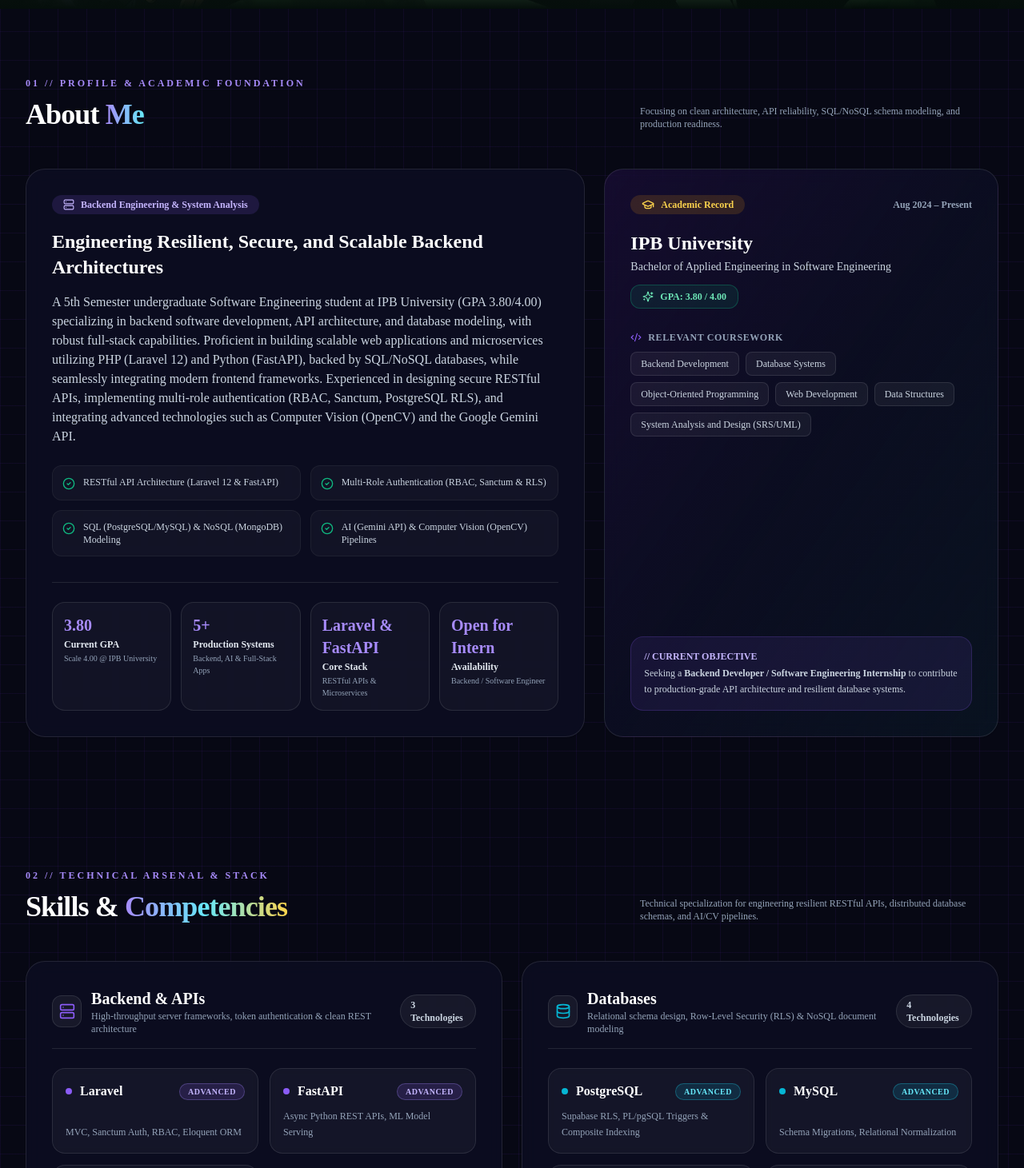
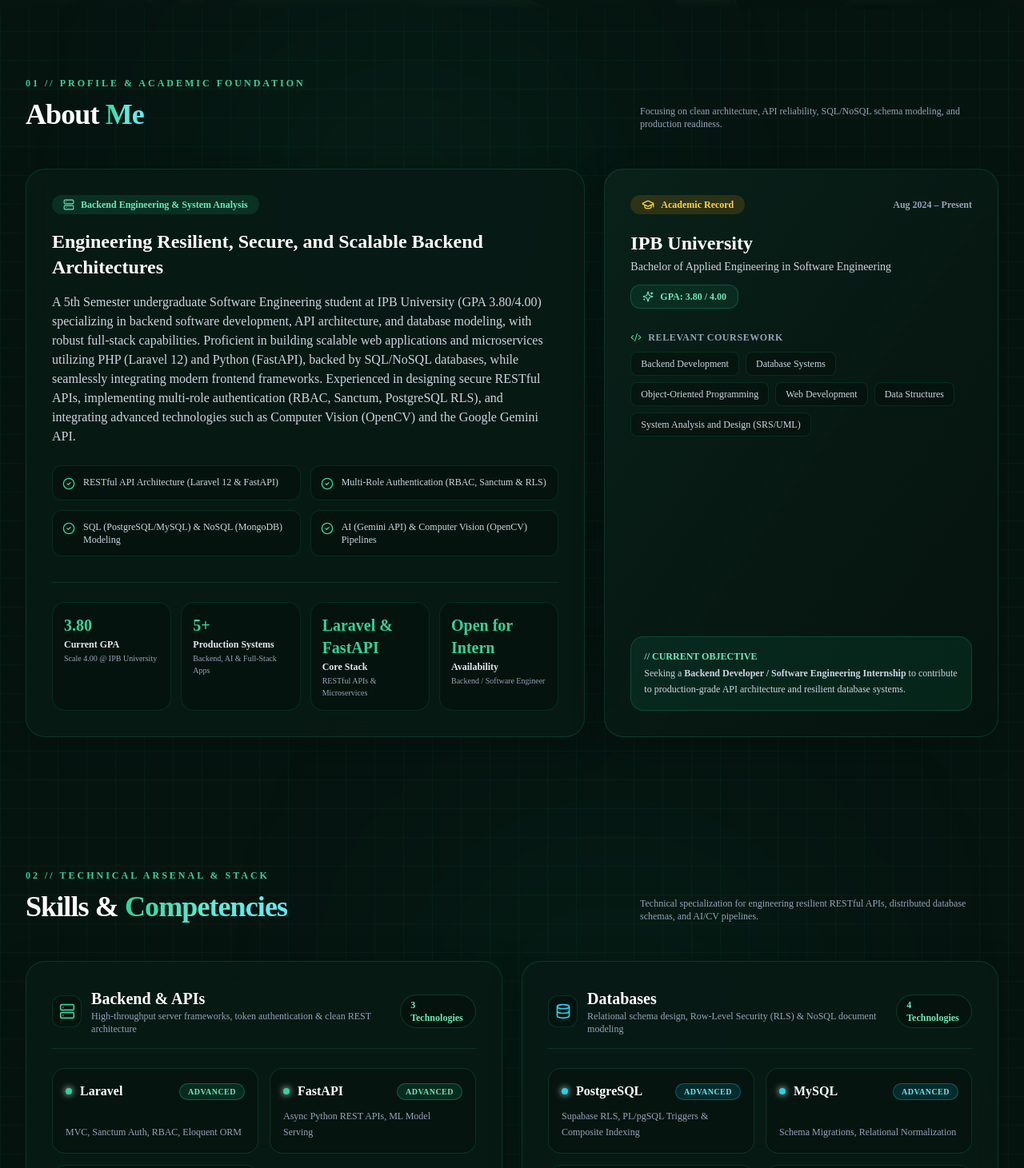
Before and after one commit to stinglikeabeemer/Portofolio, a Next.js app: page / in a window 1280 px wide. Shown: the part 789-2250 px from the top of the page at 80% size. Built offline with nearby package versions, Linux system fonts and the light colour scheme.

Commit message:
style: harmonize background, cards, and accents with Julian forest obsidian aesthetic

```diff
--- a/app/layout.tsx
+++ b/app/layout.tsx
@@ -35,7 +35,7 @@ export default function RootLayout({
 }>) {
   return (
     <html lang="en" suppressHydrationWarning>
-      <body className="min-h-screen bg-slate-50 font-sans text-slate-900 transition-colors duration-300 dark:bg-[#070814] dark:text-slate-100">
+      <body className="min-h-screen bg-slate-50 font-sans text-slate-900 transition-colors duration-300 dark:bg-[#061410] dark:text-slate-100">
         <ThemeProvider
           attribute="class"
           defaultTheme="dark"
--- a/components/AboutSection.tsx
+++ b/components/AboutSection.tsx
@@ -10,16 +10,19 @@ export function AboutSection() {
 
   return (
     <section id="about" className="relative py-20 scroll-mt-24">
-      <div className="mx-auto max-w-7xl px-4 sm:px-6 lg:px-8">
+      {/* Subtle ambient green glow in the background */}
+      <div className="pointer-events-none absolute left-1/4 top-10 h-96 w-96 rounded-full bg-emerald-500/10 blur-[140px]" />
+
+      <div className="mx-auto max-w-7xl px-4 sm:px-6 lg:px-8 relative z-10">
         {/* Section Heading */}
         <div className="mb-12 flex flex-col gap-3 md:flex-row md:items-end md:justify-between">
           <div>
-            <span className="font-mono text-xs font-semibold uppercase tracking-[0.25em] text-violet-600 dark:text-violet-400">
+            <span className="font-mono text-xs font-semibold uppercase tracking-[0.25em] text-emerald-400">
               01 // PROFILE &amp; ACADEMIC FOUNDATION
             </span>
             <h2 className="mt-2 font-display text-3xl font-extrabold tracking-tight text-slate-900 dark:text-white sm:text-4xl">
               About{" "}
-              <span className="bg-gradient-to-r from-violet-600 to-cyan-500 bg-clip-text text-transparent dark:from-violet-400 dark:to-cyan-300">
+              <span className="bg-gradient-to-r from-emerald-400 via-teal-300 to-cyan-300 bg-clip-text text-transparent">
                 Me
               </span>
             </h2>
@@ -36,10 +39,10 @@ export function AboutSection() {
             initial={false}
             whileHover={{ y: -4 }}
             transition={{ duration: 0.3 }}
-            className="lg:col-span-7 flex flex-col justify-between rounded-3xl border border-slate-200/80 bg-white/80 p-7 shadow-sm backdrop-blur-md dark:border-white/10 dark:bg-[#0c0e22]/85 sm:p-8"
+            className="lg:col-span-7 flex flex-col justify-between rounded-3xl border border-slate-200/80 bg-white/80 p-7 shadow-sm backdrop-blur-md dark:border-emerald-500/20 dark:bg-[#081a14]/90 dark:shadow-[0_10px_35px_rgba(4,13,10,0.5)] sm:p-8"
           >
             <div className="space-y-4">
-              <div className="inline-flex items-center gap-2 rounded-full bg-violet-500/10 px-3.5 py-1 text-xs font-semibold text-violet-600 dark:bg-violet-500/15 dark:text-violet-300">
+              <div className="inline-flex items-center gap-2 rounded-full bg-emerald-500/10 px-3.5 py-1 text-xs font-semibold text-emerald-600 dark:bg-emerald-500/15 dark:text-emerald-300">
                 <Server className="h-3.5 w-3.5" />
                 <span>Backend Engineering &amp; System Analysis</span>
               </div>
@@ -61,9 +64,9 @@ export function AboutSection() {
                 ].map((point) => (
                   <div
                     key={point}
-                    className="flex items-start gap-2.5 rounded-xl border border-slate-200/60 bg-slate-50/70 p-3 text-xs font-medium text-slate-700 dark:border-white/5 dark:bg-white/[0.03] dark:text-slate-300"
+                    className="flex items-start gap-2.5 rounded-xl border border-slate-200/60 bg-slate-50/70 p-3 text-xs font-medium text-slate-700 dark:border-emerald-500/15 dark:bg-[#05130e]/70 dark:text-slate-300"
                   >
-                    <CheckCircle2 className="mt-0.5 h-4 w-4 shrink-0 text-emerald-500" />
+                    <CheckCircle2 className="mt-0.5 h-4 w-4 shrink-0 text-emerald-400" />
                     <span>{point}</span>
                   </div>
                 ))}
@@ -71,13 +74,13 @@ export function AboutSection() {
             </div>
 
             {/* Stats Row */}
-            <div className="mt-8 grid grid-cols-2 gap-3 border-t border-slate-200/70 pt-6 dark:border-white/10 sm:grid-cols-4">
+            <div className="mt-8 grid grid-cols-2 gap-3 border-t border-slate-200/70 pt-6 dark:border-emerald-500/15 sm:grid-cols-4">
               {personal.stats.map((stat) => (
                 <div
                   key={stat.label}
-                  className="rounded-2xl border border-slate-200/60 bg-slate-50/80 p-3.5 dark:border-white/10 dark:bg-white/[0.03]"
+                  className="rounded-2xl border border-slate-200/60 bg-slate-50/80 p-3.5 dark:border-emerald-500/15 dark:bg-[#05130e]/70"
                 >
-                  <p className="font-display text-lg font-extrabold text-violet-600 dark:text-violet-400 sm:text-xl">
+                  <p className="font-display text-lg font-extrabold text-emerald-500 dark:text-emerald-400 sm:text-xl">
                     {stat.value}
                   </p>
                   <p className="mt-0.5 text-xs font-semibold text-slate-800 dark:text-slate-200">
@@ -96,7 +99,7 @@ export function AboutSection() {
             initial={false}
             whileHover={{ y: -4 }}
             transition={{ duration: 0.3 }}
-            className="lg:col-span-5 flex flex-col justify-between rounded-3xl border border-slate-200/80 bg-gradient-to-br from-violet-600/5 via-white/90 to-cyan-500/5 p-7 shadow-sm backdrop-blur-md dark:border-white/10 dark:from-violet-900/20 dark:via-[#0c0e22]/90 dark:to-cyan-900/15 sm:p-8"
+            className="lg:col-span-5 flex flex-col justify-between rounded-3xl border border-slate-200/80 bg-gradient-to-br from-emerald-500/5 via-white/90 to-teal-500/5 p-7 shadow-sm backdrop-blur-md dark:border-emerald-500/20 dark:from-[#09221a]/95 dark:via-[#081a14]/90 dark:to-[#05130e]/95 dark:shadow-[0_10px_35px_rgba(4,13,10,0.5)] sm:p-8"
           >
             <div className="space-y-5">
               <div className="flex items-center justify-between">
@@ -124,14 +127,14 @@ export function AboutSection() {
 
               <div className="space-y-2.5 pt-2">
                 <div className="flex items-center gap-2 font-mono text-xs font-semibold uppercase tracking-wider text-slate-500 dark:text-slate-400">
-                  <Code2 className="h-3.5 w-3.5 text-violet-500" />
+                  <Code2 className="h-3.5 w-3.5 text-emerald-400" />
                   <span>Relevant Coursework</span>
                 </div>
                 <div className="flex flex-wrap gap-2">
                   {personal.education.coursework.map((course) => (
                     <span
                       key={course}
-                      className="rounded-lg border border-slate-200 bg-white/90 px-3 py-1.5 text-xs font-medium text-slate-700 dark:border-white/10 dark:bg-white/5 dark:text-slate-300"
+                      className="rounded-lg border border-slate-200 bg-white/90 px-3 py-1.5 text-xs font-medium text-slate-700 dark:border-emerald-500/15 dark:bg-[#05130e]/70 dark:text-slate-300"
                     >
                       {course}
                     </span>
@@ -140,8 +143,8 @@ export function AboutSection() {
               </div>
             </div>
 
-            <div className="mt-6 rounded-2xl border border-violet-500/20 bg-violet-500/5 p-4 dark:bg-violet-500/10">
-              <p className="font-mono text-xs font-semibold text-violet-700 dark:text-violet-300">
+            <div className="mt-6 rounded-2xl border border-emerald-500/25 bg-emerald-500/10 p-4">
+              <p className="font-mono text-xs font-semibold text-emerald-600 dark:text-emerald-300">
                 // CURRENT OBJECTIVE
               </p>
               <p className="mt-1 text-xs leading-relaxed text-slate-600 dark:text-slate-300">
--- a/components/HeroSection.tsx
+++ b/components/HeroSection.tsx
@@ -37,8 +37,8 @@ export function HeroSection() {
           unoptimized
           className="object-cover object-center"
         />
-        {/* Subtle bottom fade to transition smoothly into the next section */}
-        <div className="absolute bottom-0 left-0 right-0 h-40 bg-gradient-to-t from-[#050e0b] via-[#050e0b]/50 to-transparent" />
+        {/* Subtle bottom fade to transition seamlessly into the next section */}
+        <div className="absolute bottom-0 left-0 right-0 h-48 bg-gradient-to-t from-[#061410] via-[#061410]/75 to-transparent pointer-events-none" />
       </div>
 
       {/* TOP BAR (Full Width Header right on the background) */}
--- a/components/SkillBadge.tsx
+++ b/components/SkillBadge.tsx
@@ -20,24 +20,24 @@ export function SkillBadge({
   > = {
     violet: {
       border:
-        "hover:border-violet-500/50 dark:hover:border-violet-400/50 hover:shadow-[0_8px_30px_-8px_rgba(124,58,237,0.28)]",
+        "hover:border-emerald-500/50 dark:hover:border-emerald-400/50 hover:shadow-[0_8px_30px_-8px_rgba(16,185,129,0.3)]",
       badge:
-        "bg-violet-500/10 text-violet-700 border-violet-500/25 dark:bg-violet-500/15 dark:text-violet-300 dark:border-violet-400/30",
-      dot: "bg-violet-500",
+        "bg-emerald-500/10 text-emerald-700 border-emerald-500/25 dark:bg-emerald-500/15 dark:text-emerald-300 dark:border-emerald-400/30",
+      dot: "bg-emerald-400",
     },
     cyan: {
       border:
-        "hover:border-cyan-500/50 dark:hover:border-cyan-400/50 hover:shadow-[0_8px_30px_-8px_rgba(6,182,212,0.28)]",
+        "hover:border-cyan-500/50 dark:hover:border-cyan-400/50 hover:shadow-[0_8px_30px_-8px_rgba(6,182,212,0.3)]",
       badge:
         "bg-cyan-500/10 text-cyan-700 border-cyan-500/25 dark:bg-cyan-500/15 dark:text-cyan-300 dark:border-cyan-400/30",
-      dot: "bg-cyan-500",
+      dot: "bg-cyan-400",
     },
     amber: {
       border:
-        "hover:border-amber-500/50 dark:hover:border-amber-400/50 hover:shadow-[0_8px_30px_-8px_rgba(245,158,11,0.28)]",
+        "hover:border-teal-500/50 dark:hover:border-teal-400/50 hover:shadow-[0_8px_30px_-8px_rgba(20,184,166,0.3)]",
       badge:
-        "bg-amber-500/10 text-amber-700 border-amber-500/25 dark:bg-amber-500/15 dark:text-amber-300 dark:border-amber-400/30",
-      dot: "bg-amber-500",
+        "bg-teal-500/10 text-teal-700 border-teal-500/25 dark:bg-teal-500/15 dark:text-teal-300 dark:border-teal-400/30",
+      dot: "bg-teal-400",
     },
   };
 
@@ -47,12 +47,12 @@ export function SkillBadge({
     <motion.div
       initial={false}
       whileHover={{ y: -4 }}
-      className={`group relative flex flex-col justify-between rounded-2xl border border-slate-200/80 bg-white/90 p-4 backdrop-blur-sm transition-all duration-300 dark:border-white/10 dark:bg-white/[0.04] ${currentStyle.border}`}
+      className={`group relative flex flex-col justify-between rounded-2xl border border-slate-200/80 bg-white/90 p-4 backdrop-blur-sm transition-all duration-300 dark:border-emerald-500/20 dark:bg-[#05130e]/80 ${currentStyle.border}`}
     >
       <div className="flex items-center justify-between gap-2">
         <div className="flex items-center gap-2.5">
           <span
-            className={`h-2 w-2 rounded-full ${currentStyle.dot} transition-transform duration-300 group-hover:scale-125`}
+            className={`h-2 w-2 rounded-full ${currentStyle.dot} transition-transform duration-300 group-hover:scale-125 shadow-[0_0_8px_currentColor]`}
           />
           <h4 className="font-display text-sm font-bold text-slate-900 dark:text-white sm:text-base">
             {skill.name}
--- a/components/SkillsSection.tsx
+++ b/components/SkillsSection.tsx
@@ -11,26 +11,29 @@ export function SkillsSection() {
   const getCategoryIcon = (category: string) => {
     switch (category) {
       case "Backend & APIs":
-        return <Server className="h-5 w-5 text-violet-500" />;
+        return <Server className="h-5 w-5 text-emerald-400" />;
       case "Databases":
-        return <Database className="h-5 w-5 text-cyan-500" />;
+        return <Database className="h-5 w-5 text-cyan-400" />;
       default:
-        return <Cpu className="h-5 w-5 text-amber-500" />;
+        return <Cpu className="h-5 w-5 text-teal-400" />;
     }
   };
 
   return (
     <section id="skills" className="relative py-20 scroll-mt-24">
-      <div className="mx-auto max-w-7xl px-4 sm:px-6 lg:px-8">
+      {/* Ambient glow */}
+      <div className="pointer-events-none absolute right-1/4 top-20 h-96 w-96 rounded-full bg-emerald-500/10 blur-[150px]" />
+
+      <div className="mx-auto max-w-7xl px-4 sm:px-6 lg:px-8 relative z-10">
         {/* Section Header */}
         <div className="mb-12 flex flex-col gap-3 md:flex-row md:items-end md:justify-between">
           <div>
-            <span className="font-mono text-xs font-semibold uppercase tracking-[0.25em] text-violet-600 dark:text-violet-400">
+            <span className="font-mono text-xs font-semibold uppercase tracking-[0.25em] text-emerald-400">
               02 // TECHNICAL ARSENAL &amp; STACK
             </span>
             <h2 className="mt-2 font-display text-3xl font-extrabold tracking-tight text-slate-900 dark:text-white sm:text-4xl">
               Skills &amp;{" "}
-              <span className="bg-gradient-to-r from-violet-600 via-cyan-500 to-amber-500 bg-clip-text text-transparent dark:from-violet-400 dark:via-cyan-300 dark:to-amber-300">
+              <span className="bg-gradient-to-r from-emerald-400 via-teal-300 to-cyan-300 bg-clip-text text-transparent">
                 Competencies
               </span>
             </h2>
@@ -56,11 +59,11 @@ export function SkillsSection() {
             return (
               <div
                 key={group.category}
-                className={`${colSpan} rounded-3xl border border-slate-200/80 bg-white/80 p-6 shadow-sm backdrop-blur-md dark:border-white/10 dark:bg-[#0c0e22]/85 sm:p-8`}
+                className={`${colSpan} rounded-3xl border border-slate-200/80 bg-white/80 p-6 shadow-sm backdrop-blur-md dark:border-emerald-500/20 dark:bg-[#081a14]/90 dark:shadow-[0_10px_35px_rgba(4,13,10,0.5)] sm:p-8`}
               >
-                <div className="mb-6 flex flex-col justify-between gap-2 border-b border-slate-200/70 pb-4 dark:border-white/10 sm:flex-row sm:items-center">
+                <div className="mb-6 flex flex-col justify-between gap-2 border-b border-slate-200/70 pb-4 dark:border-emerald-500/15 sm:flex-row sm:items-center">
                   <div className="flex items-center gap-3">
-                    <div className="flex h-10 w-10 items-center justify-center rounded-xl border border-slate-200 bg-slate-50 dark:border-white/10 dark:bg-white/5">
+                    <div className="flex h-10 w-10 items-center justify-center rounded-xl border border-slate-200 bg-slate-50 dark:border-emerald-500/20 dark:bg-[#05130e]/80">
                       {getCategoryIcon(group.category)}
                     </div>
                     <div>
@@ -72,7 +75,7 @@ export function SkillsSection() {
                       </p>
                     </div>
                   </div>
-                  <span className="self-start rounded-full border border-slate-200 bg-slate-100 px-3 py-1 font-mono text-xs font-semibold text-slate-600 dark:border-white/10 dark:bg-white/5 dark:text-slate-300 sm:self-center">
+                  <span className="self-start rounded-full border border-slate-200 bg-slate-100 px-3 py-1 font-mono text-xs font-semibold text-slate-600 dark:border-emerald-500/25 dark:bg-[#05130e]/90 dark:text-emerald-300 sm:self-center">
                     {group.skills.length} Technologies
                   </span>
                 </div>
```
Also changed, not shown: components/ContactSection.tsx (+20 -17 lines), components/ExperienceSection.tsx (+9 -6 lines), components/Footer.tsx (+5 -5 lines), components/ProjectCard.tsx (+13 -13 lines), components/ProjectsSection.tsx (+6 -3 lines), components/Timeline.tsx (+9 -9 lines), tailwind.config.ts (+14 -6 lines).
